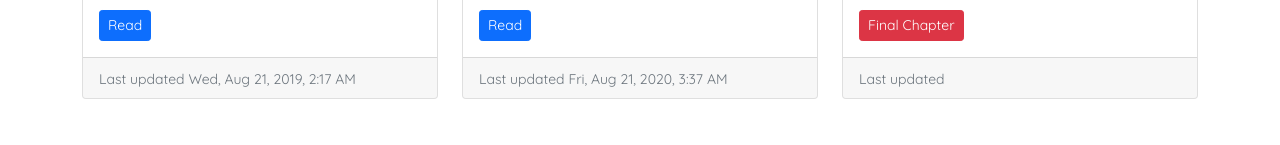
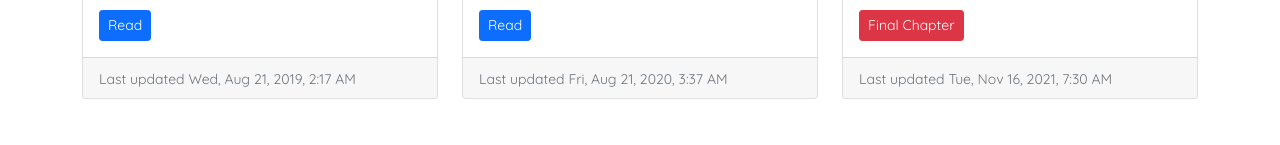
Before and after one commit to RifaiM/fin, a plain HTML site: page page-2.html in a window 1280 px wide. Shown: the part 994-1139 px from the top of the page. Drawn offline with nearby package versions, Linux system fonts and the light colour scheme.

Commit message:
final update

```diff
--- a/page-2.html
+++ b/page-2.html
@@ -141,7 +141,7 @@
               <a href="./stories/fin.html" class="btn btn-danger btn-sm">Final Chapter</a>
             </div>
             <div class="card-footer">
-              <small class="text-muted">Last updated</small>
+              <small class="text-muted">Last updated Tue, Nov 16, 2021, 7:30 AM</small>
             </div>
           </div>
         </div>
```
